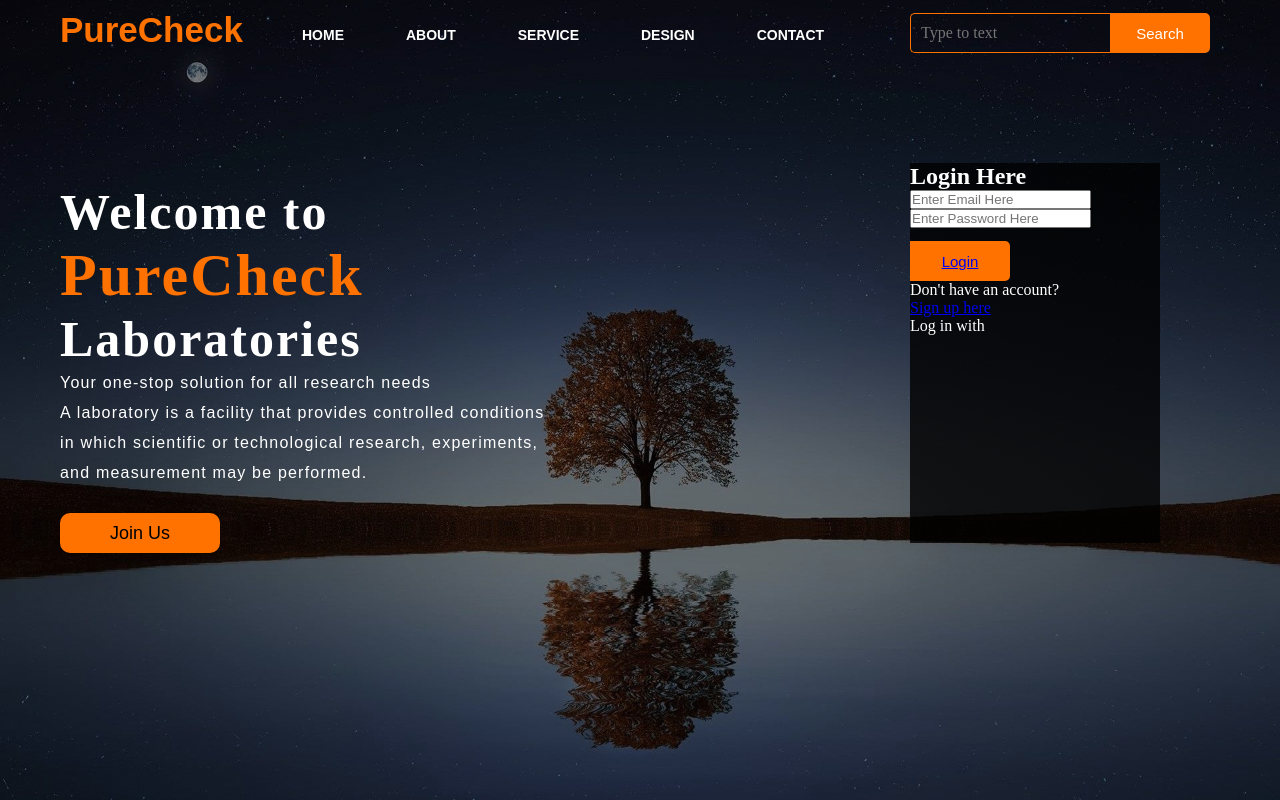
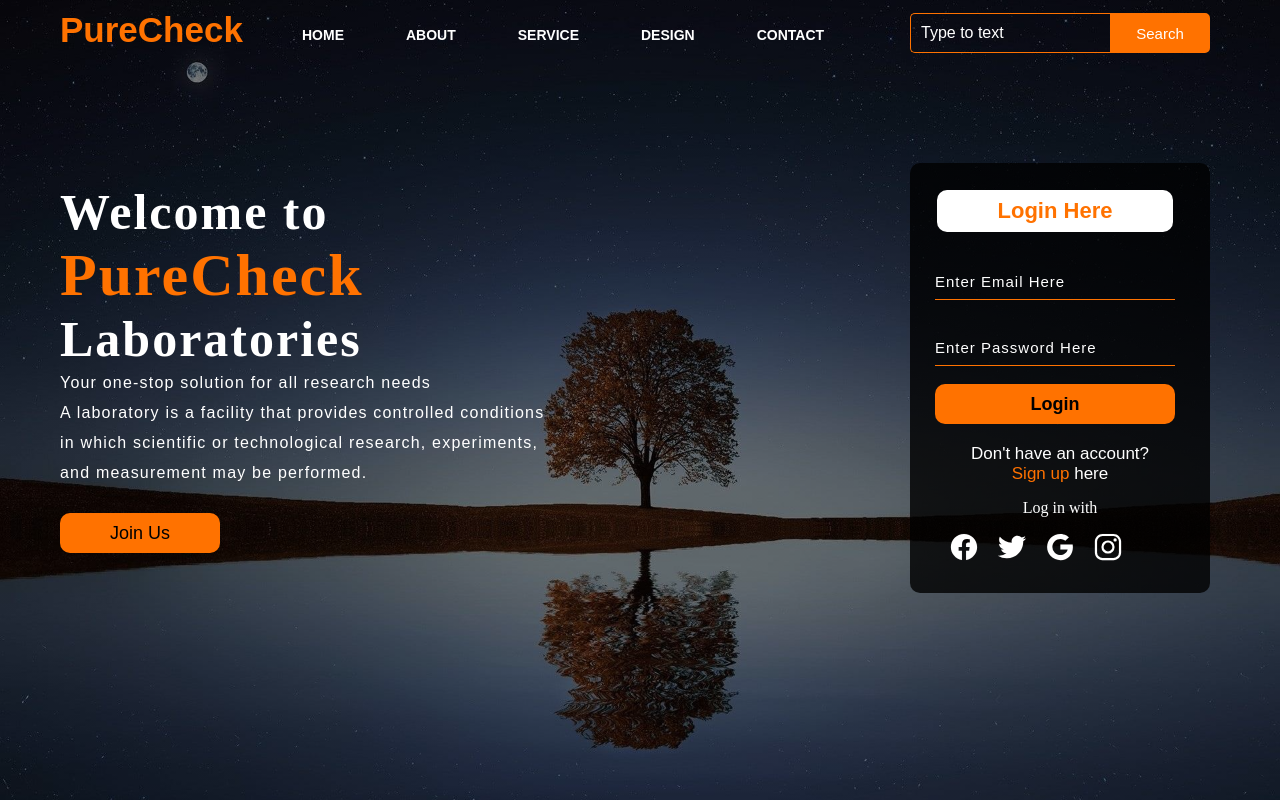
Before and after one commit to Mahopeok/WebPage-Design, a plain HTML site: page index.html in a window 1280 px wide. Drawn offline with nearby package versions, Linux system fonts and the light colour scheme.

Commit message:
included the social media icons

```diff
--- a/index.html
+++ b/index.html
@@ -36,13 +36,19 @@
                 <h2>Login Here</h2>
                 <input type="email" name="email" placeholder="Enter Email Here">
                 <input type="password" name="" placeholder="Enter Password Here">
-                <button class="btn"><a href="#">Login</a></button>
+                <button class="btnn"><a href="#">Login</a></button>
 
-                <p class="link">Don't have an account?</p>
-                <a href="#">Sign up here</a>
+                <p class="link">Don't have an account?<br>
+                <a href="#">Sign up</a> here</a></p>
                 <p class="liw">Log in with</p>
+                <div class="icons">
+                    <a href="#"><ion-icon name="logo-facebook"></ion-icon></a>
+                    <a href="#"><ion-icon name="logo-twitter"></ion-icon></a>
+                    <a href="#"><ion-icon name="logo-google"></ion-icon></a>
+                    <a href="#"><ion-icon name="logo-instagram"></ion-icon></a>
             </div>
         </div>
     </div>
+    <script src="https://unpkg.com/ionicons@5.4.0/dist/ionicons.js"></script>
 </body>
 </html>
--- a/style.css
+++ b/style.css
@@ -165,4 +165,101 @@ ul li a:hover{
    position: absolute;
    top: -20px;
    left: 870px;
+   border-radius: 10px;
+   padding: 25px;
 }
+.form h2{
+    width: 220px;
+    font-family: sans-serif;
+    text-align: center;
+    color: #ff7200;
+    font-size: 22px;
+    background-color:#fff;
+    border-radius: 10px;
+    padding: 8px;
+    margin: 2px;
+}
+
+.form input{
+    width: 240px;
+    height: 35px;
+    background: transparent;
+    border-bottom: 1px solid #ff7200;
+    border-top: none;
+    border-left: none;
+    border-right: none;
+    color: #fff;
+    font-size: 15px;
+    font-family: sans-serif;
+    margin-top: 30px;
+    letter-spacing: 1px;
+
+}
+
+.form input:focus{
+    outline: none;
+}
+
+::placeholder{
+    color: #fff;
+    font-family: arial;
+}
+.btnn{
+    width: 240px;
+    height: 40px;
+    background: #ff7200;
+    border: none;
+    color: #fff;
+    font-size: 18px;
+    border-radius: 10px;
+    font-family: sans-serif;
+    margin-top: 18px;
+    cursor: pointer;
+    transition: .4s ease;
+}
+
+.btnn:hover{
+    background: #fff;
+    color:#ff7200;
+}
+
+.btnn a{
+    text-decoration: none;
+    color: #000;
+    font-weight: bold;
+}
+
+.form .link{
+    text-align: center;
+    padding-top: 20px;
+    font-size: 17px;
+    font-family: Arial, Helvetica, sans-serif;
+}
+
+.form .link a{
+    text-decoration: none;
+    color: #ff7200;
+}
+
+.liw{
+    padding-top: 15px;
+    padding-bottom: 10px;
+    text-align: center;
+}
+
+.icons a{
+    text-decoration: none;
+    color: #fff;
+}
+
+.icons ion-icon{
+    font-size: 30px;
+    padding-left: 14px;
+    padding-top: 5px;
+    color: #fff;
+    transition: .3s ease;
+}
+
+.icons ion-icon:hover{
+    color: #ff7200;
+}
```
